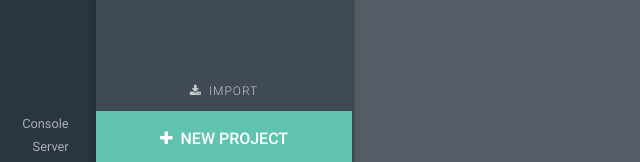
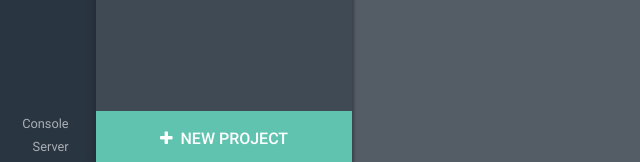
Before and after one commit to ShaneShipston/arcadialauncher, an Electron app: page index.html in a window 1280 px wide. Shown: the part 635-797 px from the top of the page, 0-640 px from the left. Drawn offline with nearby package versions, Linux system fonts and the light colour scheme; files that its build step writes are made by us from their sources.

Commit message:
Hide import button

```diff
--- a/index.html
+++ b/index.html
@@ -72,7 +72,7 @@
                 </h6>
                 <ul class="project-feed"></ul>
                 <div class="major-actions">
-                    <button class="btn btn-link import-project-btn" type="button" data-page="import-project"><em class="fa fa-download"></em> Import</button>
+                    <!-- <button class="btn btn-link import-project-btn" type="button" data-page="import-project"><em class="fa fa-download"></em> Import</button> -->
                     <button class="btn btn-primary new-project-btn" type="button" data-page="new-project"><em class="fa fa-plus"></em> New Project</button>
                 </div>
             </div>
```
